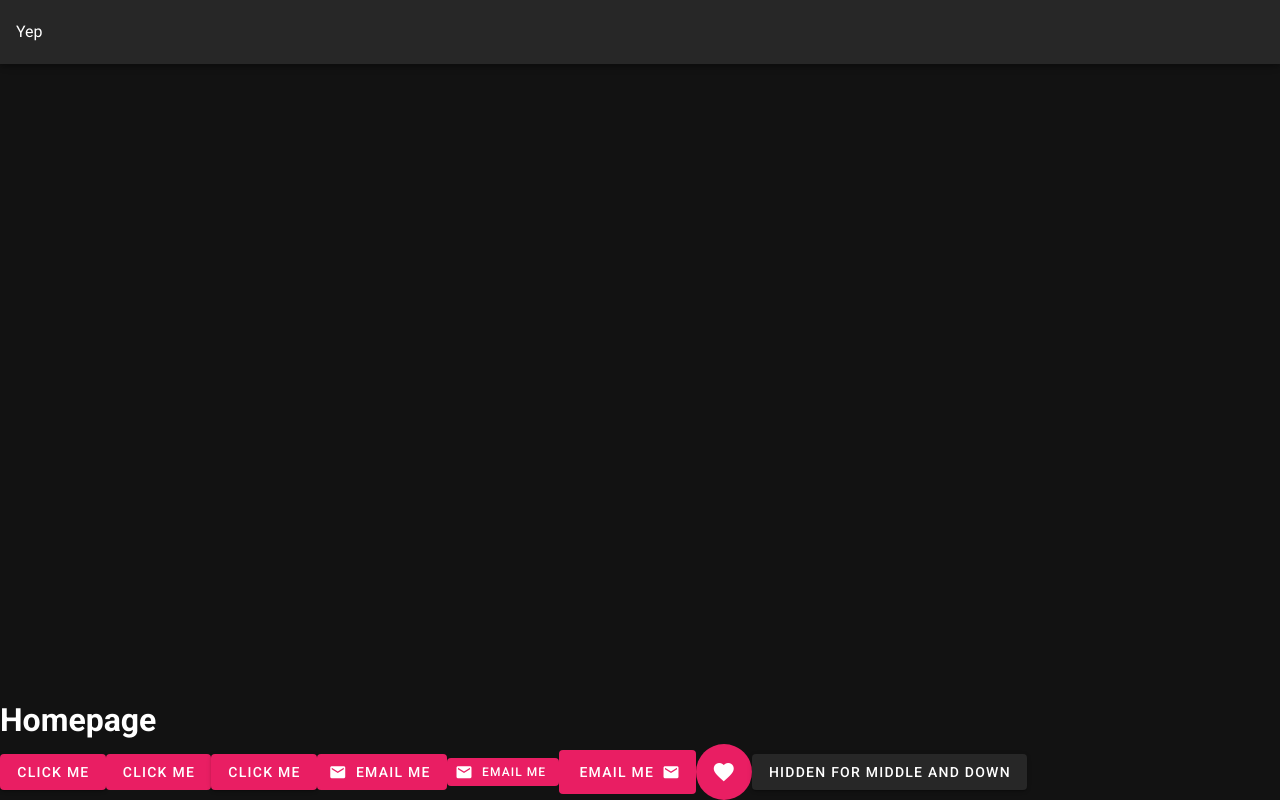
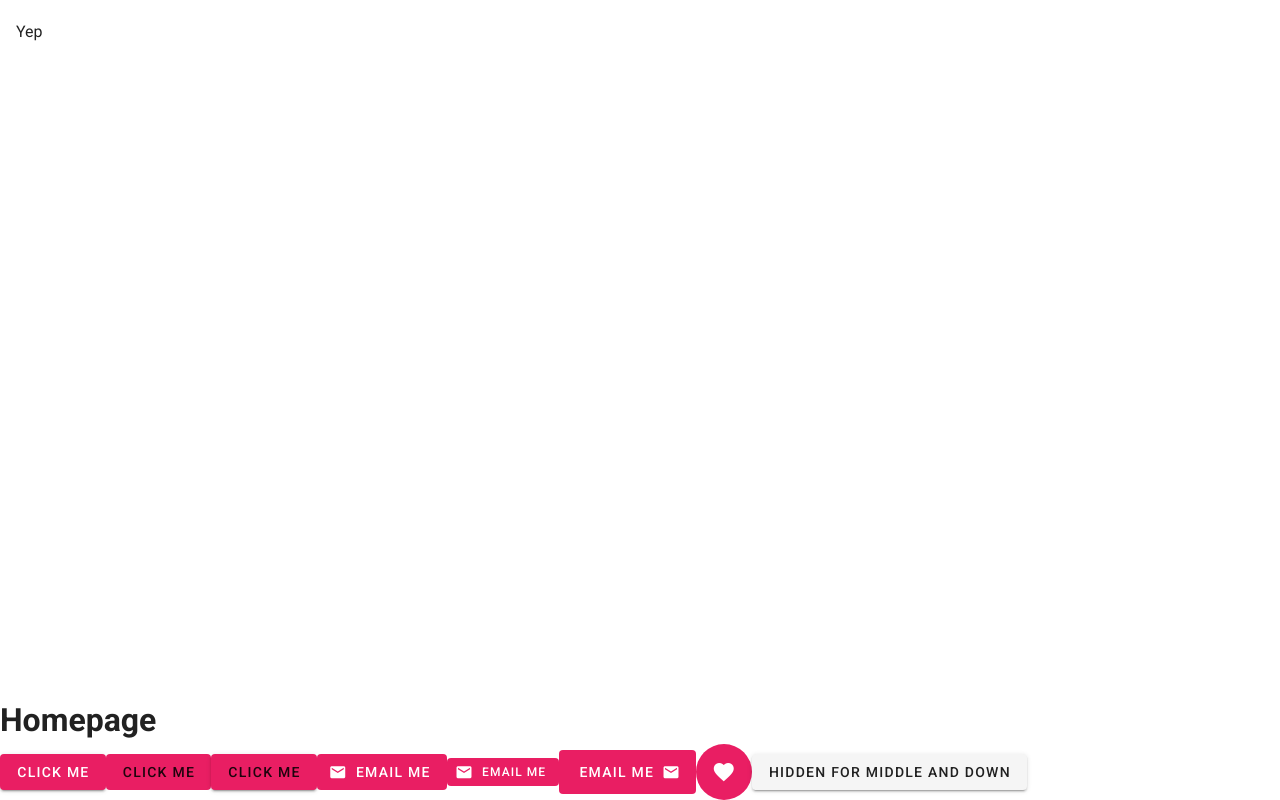
Before and after one commit to braden-w/learn-vuetify-project-management-website, a Nuxt app: page / in a window 1280 px wide. Built offline with nearby package versions, Linux system fonts and the light colour scheme.

Commit message:
Added grey color

```diff
--- a/components/TheNavBar.vue
+++ b/components/TheNavBar.vue
@@ -1,5 +1,5 @@
 <template>
-  <nav><v-toolbar>Yep</v-toolbar></nav>
+  <nav><v-toolbar flat>Yep</v-toolbar></nav>
 </template>
 
 <script>
--- a/layouts/default.vue
+++ b/layouts/default.vue
@@ -1,5 +1,5 @@
 <template>
-  <v-app>
+  <v-app class="grey lighten-4">
     <v-content><TheNavBar /></v-content>
     <Nuxt />
   </v-app>
--- a/nuxt.config.js
+++ b/nuxt.config.js
@@ -50,7 +50,7 @@ export default {
   vuetify: {
     customVariables: ['~/assets/variables.scss'],
     theme: {
-      dark: true,
+      dark: false,
       themes: {
         dark: {
           primary: colors.blue.darken2,
```
